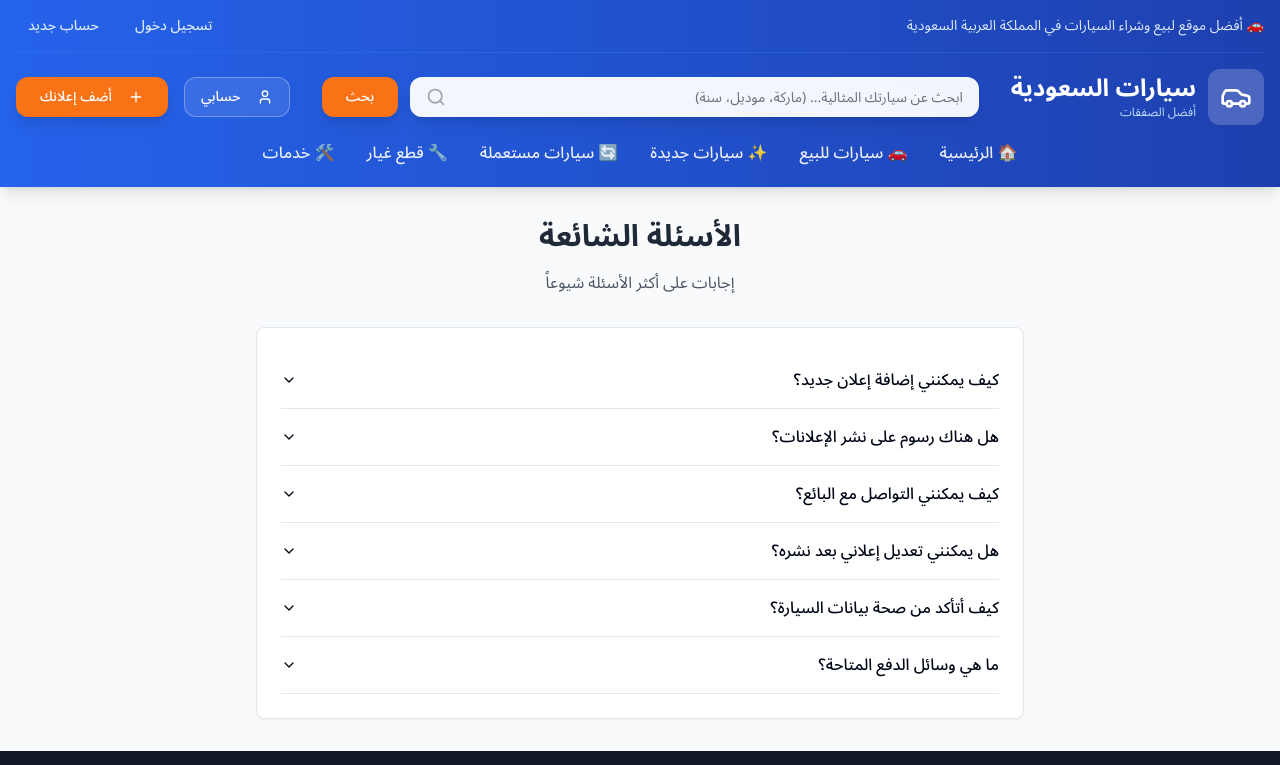
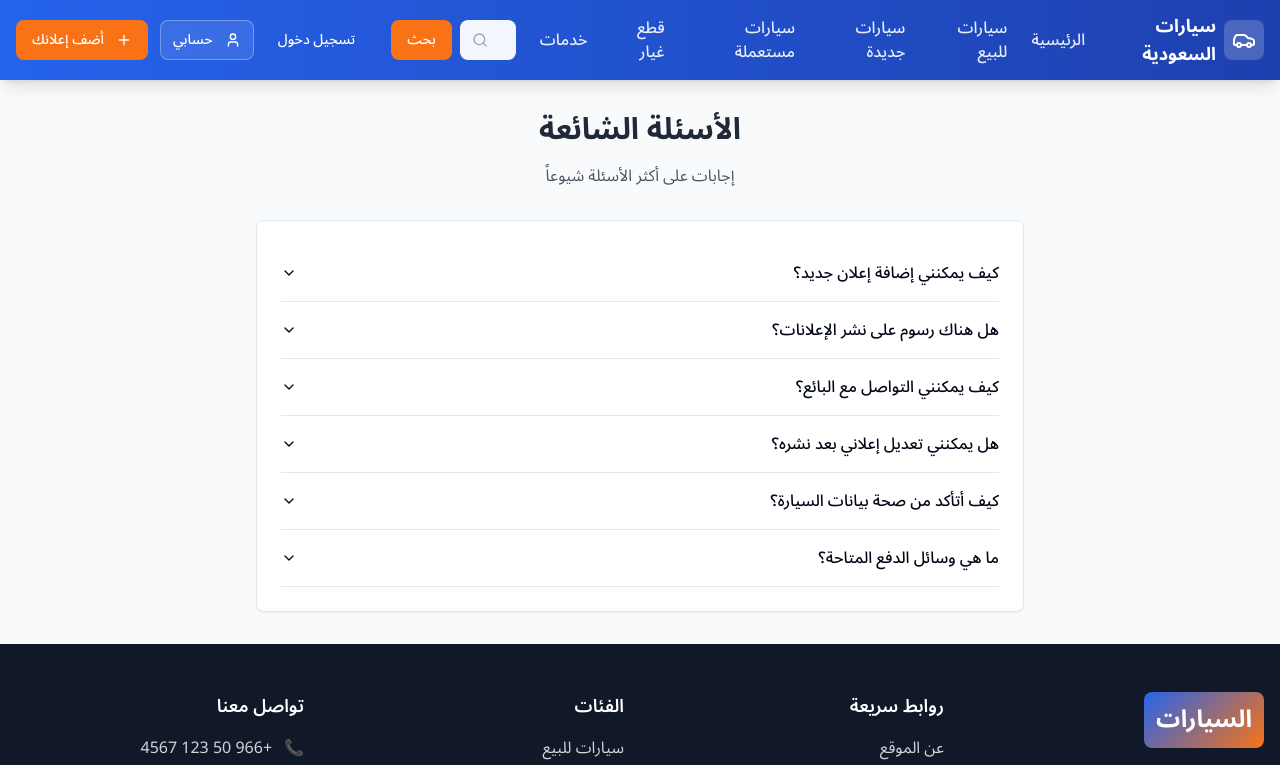
Before and after one commit to abanoubsamir1403/haraj-pro-cars, a React (Vite) app: page /faq in a window 1280 px wide. Shown: the top 765 px of the page. Built offline with nearby package versions, Linux system fonts and the light colour scheme.

Commit message:
Refactor: Header to single line layout
Adjusted the header layout to be a single line, incorporating the logo, search bar, and action buttons.

```diff
--- a/src/components/Header.tsx
+++ b/src/components/Header.tsx
@@ -29,53 +29,55 @@ const Header = () => {
   return (
     <header className="bg-gradient-to-r from-blue-600 to-blue-800 shadow-lg">
       <div className="container mx-auto px-4">
-        {/* Top Bar */}
-        <div className="flex justify-between items-center py-2 text-sm border-b border-blue-500/30">
-          <div className="text-blue-100">
-            🚗 أفضل موقع لبيع وشراء السيارات في المملكة العربية السعودية
-          </div>
-          <div className="flex gap-3">
-            <Link to="/login">
-              <Button variant="ghost" size="sm" className="text-blue-100 hover:text-white hover:bg-blue-500/30 transition-all duration-200">
-                تسجيل دخول
-              </Button>
-            </Link>
-            <Link to="/register">
-              <Button variant="ghost" size="sm" className="text-blue-100 hover:text-white hover:bg-blue-500/30 transition-all duration-200">
-                حساب جديد
-              </Button>
-            </Link>
-          </div>
-        </div>
-
-        {/* Main Header */}
-        <div className="flex items-center justify-between py-4">
+        {/* Single Line Header */}
+        <div className="flex items-center justify-between py-3">
           {/* Logo */}
-          <Link to="/" className="flex items-center gap-3 cursor-pointer group">
-            <div className="bg-white/20 backdrop-blur-sm p-3 rounded-xl group-hover:bg-white/30 transition-all duration-300">
-              <Car className="w-8 h-8 text-white" />
+          <Link to="/" className="flex items-center gap-2 cursor-pointer group">
+            <div className="bg-white/20 backdrop-blur-sm p-2 rounded-lg group-hover:bg-white/30 transition-all duration-300">
+              <Car className="w-6 h-6 text-white" />
             </div>
             <div className="text-white">
-              <h1 className="text-2xl font-bold">سيارات السعودية</h1>
-              <p className="text-xs text-blue-200">أفضل الصفقات</p>
+              <h1 className="text-lg font-bold">سيارات السعودية</h1>
             </div>
           </Link>
 
+          {/* Navigation Links - Desktop */}
+          <nav className="hidden lg:flex items-center gap-6">
+            <Link to="/" className="text-white/90 hover:text-white font-medium transition-all duration-200 hover:scale-105">
+              الرئيسية
+            </Link>
+            <Link to="/cars-for-sale" className="text-white/90 hover:text-white font-medium transition-all duration-200 hover:scale-105">
+              سيارات للبيع
+            </Link>
+            <Link to="/new-cars" className="text-white/90 hover:text-white font-medium transition-all duration-200 hover:scale-105">
+              سيارات جديدة
+            </Link>
+            <Link to="/used-cars" className="text-white/90 hover:text-white font-medium transition-all duration-200 hover:scale-105">
+              سيارات مستعملة
+            </Link>
+            <Link to="/spare-parts" className="text-white/90 hover:text-white font-medium transition-all duration-200 hover:scale-105">
+              قطع غيار
+            </Link>
+            <Link to="/services" className="text-white/90 hover:text-white font-medium transition-all duration-200 hover:scale-105">
+              خدمات
+            </Link>
+          </nav>
+
           {/* Search Bar - Desktop */}
-          <div className="hidden md:flex flex-1 max-w-2xl mx-8">
+          <div className="hidden md:flex items-center gap-2 flex-1 max-w-md mx-6">
             <div className="relative w-full">
               <Input
                 type="text"
-                placeholder="ابحث عن سيارتك المثالية... (ماركة، موديل، سنة)"
+                placeholder="ابحث عن سيارتك..."
                 value={searchQuery}
                 onChange={(e) => setSearchQuery(e.target.value)}
                 onKeyPress={(e) => e.key === 'Enter' && handleSearch()}
-                className="w-full pl-12 pr-4 py-3 text-gray-800 bg-white/95 backdrop-blur-sm border-0 rounded-xl focus:ring-2 focus:ring-orange-400 placeholder:text-gray-500 shadow-lg"
+                className="w-full pl-10 pr-4 py-2 text-gray-800 bg-white/95 backdrop-blur-sm border-0 rounded-lg focus:ring-2 focus:ring-orange-400 placeholder:text-gray-500"
               />
-              <Search className="absolute left-4 top-1/2 transform -translate-y-1/2 text-gray-400 w-5 h-5" />
+              <Search className="absolute left-3 top-1/2 transform -translate-y-1/2 text-gray-400 w-4 h-4" />
             </div>
             <Button
-              className="mr-3 px-6 py-3 bg-orange-500 hover:bg-orange-600 text-white rounded-xl shadow-lg transition-all duration-200 hover:shadow-xl"
+              className="px-4 py-2 bg-orange-500 hover:bg-orange-600 text-white rounded-lg transition-all duration-200"
               onClick={handleSearch}
             >
               بحث
@@ -83,30 +85,26 @@ const Header = () => {
           </div>
 
           {/* Action Buttons - Desktop */}
-          <div className="hidden md:flex items-center gap-4">
+          <div className="hidden md:flex items-center gap-3">
+            <Link to="/login">
+              <Button variant="ghost" size="sm" className="text-white hover:bg-white/20 rounded-lg">
+                تسجيل دخول
+              </Button>
+            </Link>
+
             <Link to="/my-account">
-              <Button variant="outline" className="bg-white/10 border-white/30 text-white hover:bg-white/20 rounded-xl px-4 py-2 backdrop-blur-sm">
-                <User className="w-4 h-4 ml-2" />
+              <Button variant="outline" className="bg-white/10 border-white/30 text-white hover:bg-white/20 rounded-lg px-3 py-2">
+                <User className="w-4 h-4 ml-1" />
                 حسابي
               </Button>
             </Link>
 
             <Link to="/add-listing">
-              <Button className="bg-orange-500 hover:bg-orange-600 text-white rounded-xl px-6 py-2 shadow-lg hover:shadow-xl transition-all duration-200">
-                <Plus className="w-4 h-4 ml-2" />
+              <Button className="bg-orange-500 hover:bg-orange-600 text-white rounded-lg px-4 py-2">
+                <Plus className="w-4 h-4 ml-1" />
                 أضف إعلانك
               </Button>
             </Link>
-
-            {/* Mobile Menu Button */}
-            <Button
-              variant="ghost"
-              size="sm"
-              className="md:hidden text-white hover:bg-white/20 p-2 rounded-lg"
-              onClick={() => setIsMenuOpen(!isMenuOpen)}
-            >
-              {isMenuOpen ? <X className="w-5 h-5" /> : <Menu className="w-5 h-5" />}
-            </Button>
           </div>
 
           {/* Mobile Menu Button */}
@@ -119,30 +117,6 @@ const Header = () => {
             {isMenuOpen ? <X className="w-5 h-5" /> : <Menu className="w-5 h-5" />}
           </Button>
         </div>
-
-        {/* Navigation */}
-        <nav className="hidden md:block pb-4">
-          <div className="flex gap-8 justify-center">
-            <Link to="/" className="text-white/90 hover:text-white font-medium transition-all duration-200 hover:scale-105 pb-1 border-b-2 border-transparent hover:border-orange-400">
-              🏠 الرئيسية
-            </Link>
-            <Link to="/cars-for-sale" className="text-white/90 hover:text-white font-medium transition-all duration-200 hover:scale-105 pb-1 border-b-2 border-transparent hover:border-orange-400">
-              🚗 سيارات للبيع
-            </Link>
-            <Link to="/new-cars" className="text-white/90 hover:text-white font-medium transition-all duration-200 hover:scale-105 pb-1 border-b-2 border-transparent hover:border-orange-400">
-              ✨ سيارات جديدة
-            </Link>
-            <Link to="/used-cars" className="text-white/90 hover:text-white font-medium transition-all duration-200 hover:scale-105 pb-1 border-b-2 border-transparent hover:border-orange-400">
-              🔄 سيارات مستعملة
-            </Link>
-            <Link to="/spare-parts" className="text-white/90 hover:text-white font-medium transition-all duration-200 hover:scale-105 pb-1 border-b-2 border-transparent hover:border-orange-400">
-              🔧 قطع غيار
-            </Link>
-            <Link to="/services" className="text-white/90 hover:text-white font-medium transition-all duration-200 hover:scale-105 pb-1 border-b-2 border-transparent hover:border-orange-400">
-              🛠️ خدمات
-            </Link>
-          </div>
-        </nav>
 
         {/* Mobile Menu */}
         {isMenuOpen && (
@@ -165,27 +139,32 @@ const Header = () => {
             {/* Mobile Navigation Links */}
             <div className="space-y-3 mb-6">
               <Link to="/" className="block py-3 px-4 text-white hover:bg-white/20 rounded-xl transition-all duration-200">
-                🏠 الرئيسية
+                الرئيسية
               </Link>
               <Link to="/cars-for-sale" className="block py-3 px-4 text-white hover:bg-white/20 rounded-xl transition-all duration-200">
-                🚗 سيارات للبيع
+                سيارات للبيع
               </Link>
               <Link to="/new-cars" className="block py-3 px-4 text-white hover:bg-white/20 rounded-xl transition-all duration-200">
-                ✨ سيارات جديدة
+                سيارات جديدة
               </Link>
               <Link to="/used-cars" className="block py-3 px-4 text-white hover:bg-white/20 rounded-xl transition-all duration-200">
-                🔄 سيارات مستعملة
+                سيارات مستعملة
               </Link>
               <Link to="/spare-parts" className="block py-3 px-4 text-white hover:bg-white/20 rounded-xl transition-all duration-200">
-                🔧 قطع غيار
+                قطع غيار
               </Link>
               <Link to="/services" className="block py-3 px-4 text-white hover:bg-white/20 rounded-xl transition-all duration-200">
-                🛠️ خدمات
+                خدمات
               </Link>
             </div>
 
             {/* Mobile Action Buttons */}
             <div className="space-y-3 pt-4 border-t border-white/20">
+              <Link to="/login">
+                <Button variant="outline" className="w-full bg-white/10 border-white/30 text-white hover:bg-white/20 rounded-xl">
+                  تسجيل دخول
+                </Button>
+              </Link>
               <Link to="/my-account">
                 <Button variant="outline" className="w-full bg-white/10 border-white/30 text-white hover:bg-white/20 rounded-xl">
                   <User className="w-4 h-4 ml-2" />
```
